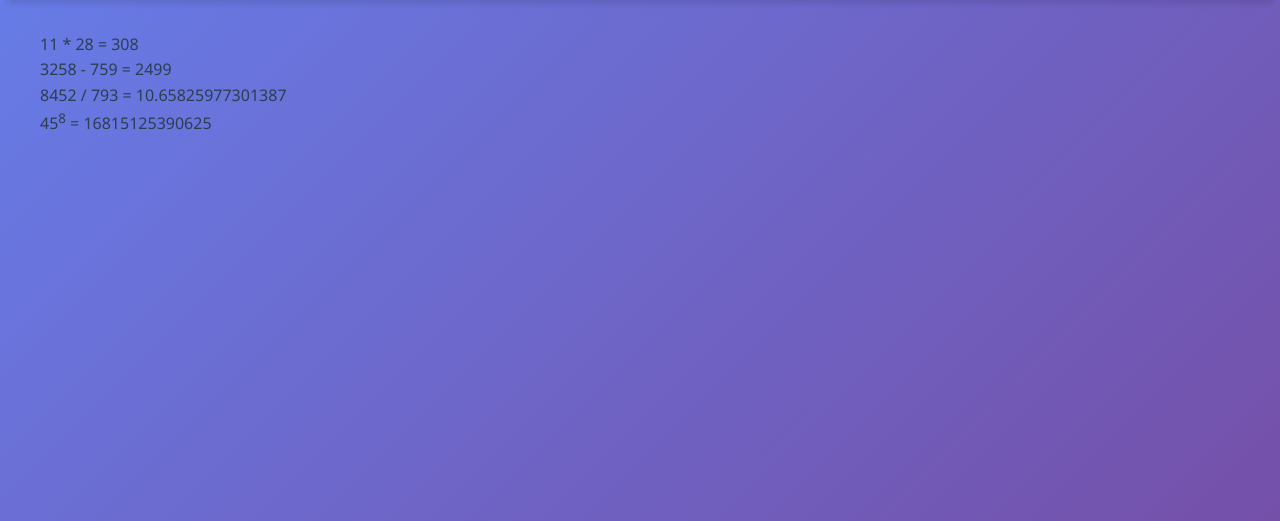
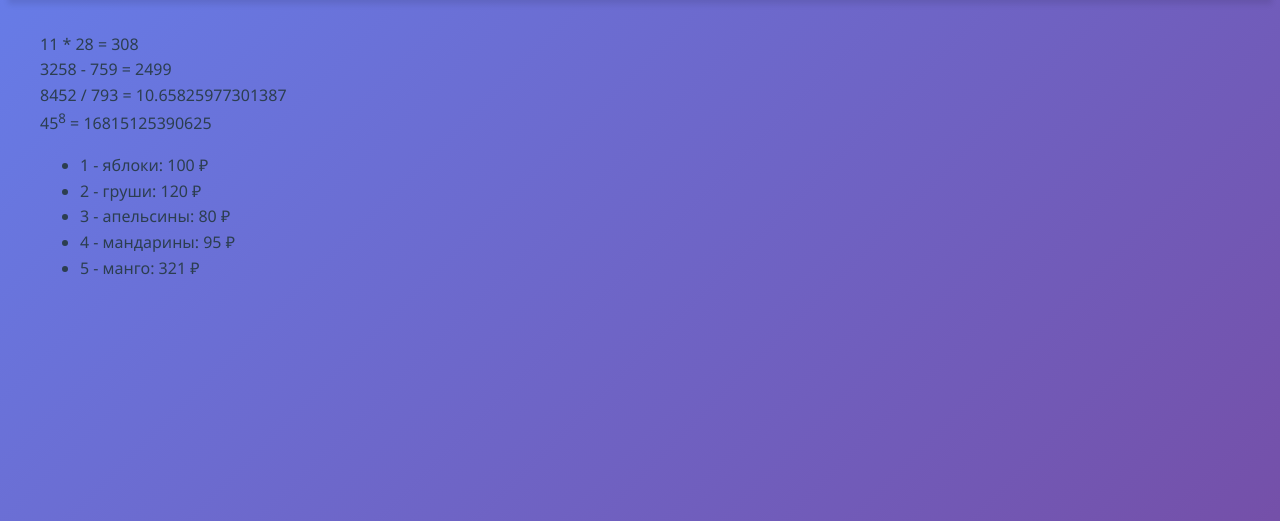
Before and after one commit to tmnknkt/labor, a Flask app: page /lab2/example in a window 1280 px wide. Shown: the part 101-622 px from the top of the page. Run offline with Flask 3, Linux system fonts and the light colour scheme.

Commit message:
Цикл в шаблоне

```diff
--- a/app.py
+++ b/app.py
@@ -452,10 +452,18 @@ def example():
     number_lr = 'Лабораторная работа 2'
     group = 'ФБИ-33'
     year = '3 курс'
+    fruits = [
+        {'name': 'яблоки', 'price': 100},
+        {'name': 'груши', 'price': 120},
+        {'name': 'апельсины', 'price': 80},
+        {'name': 'мандарины', 'price': 95},
+        {'name': 'манго', 'price': 321}
+    ]
     return render_template('example.html'
                            ,
                          name=name,
                          number_lr=number_lr,
                          group=group,
-                         year=year
+                         year=year,
+                         fruits=fruits
                          )
--- a/templates/example.html
+++ b/templates/example.html
@@ -14,6 +14,11 @@
         3258 - 759 = {{ 3258 - 759}}<br>
         8452 / 793 = {{ 8452 / 793}}<br>
         45<sup>8</sup> = {{ 45 ** 8}}<br>
+        <ul>
+            {% for f in fruits %}
+            <li>{{ loop.index }} - {{ f.name }}: {{ f.price }} &#x20bd;</li>
+            {% endfor %}
+        </ul>
     </main>
 
     <footer>
```
